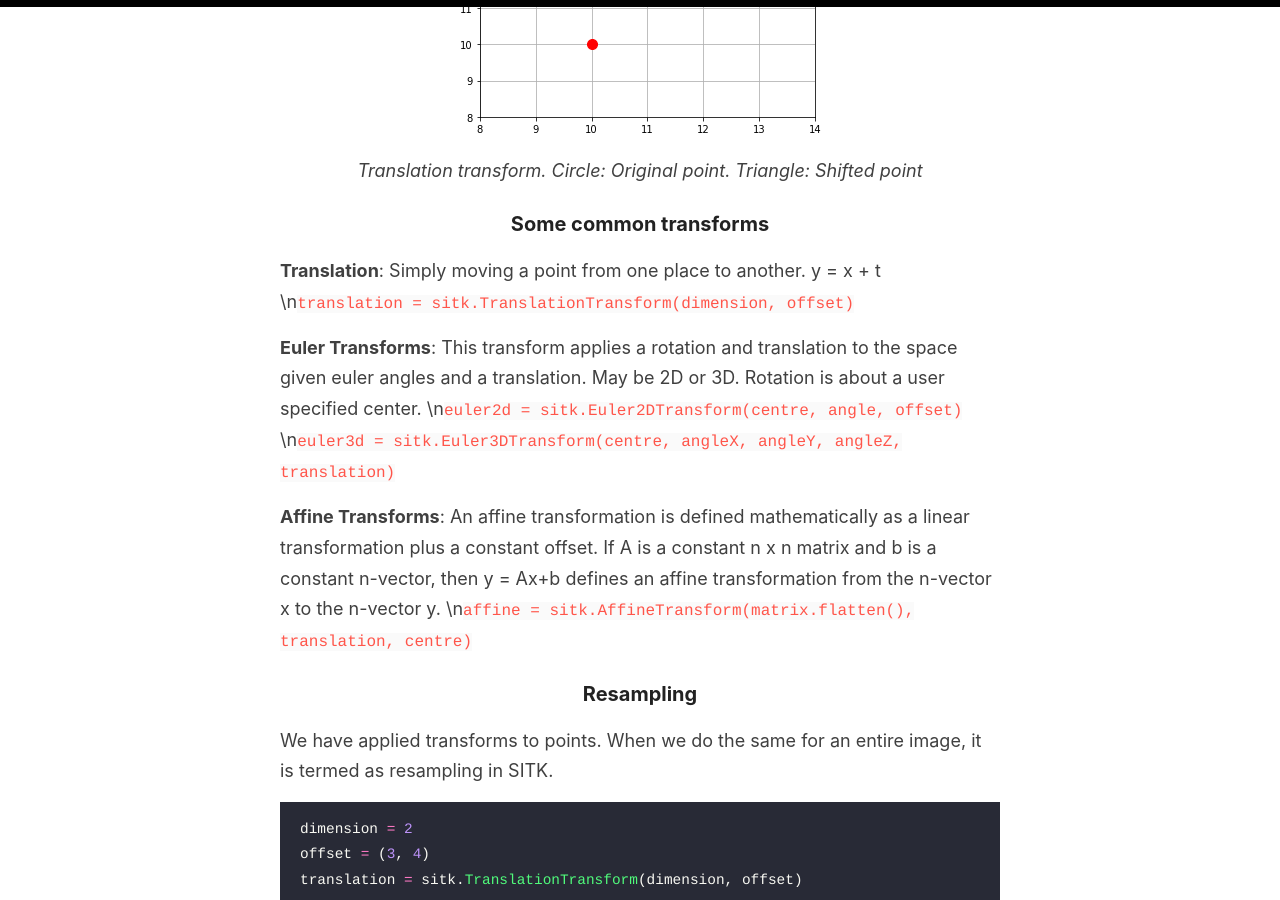
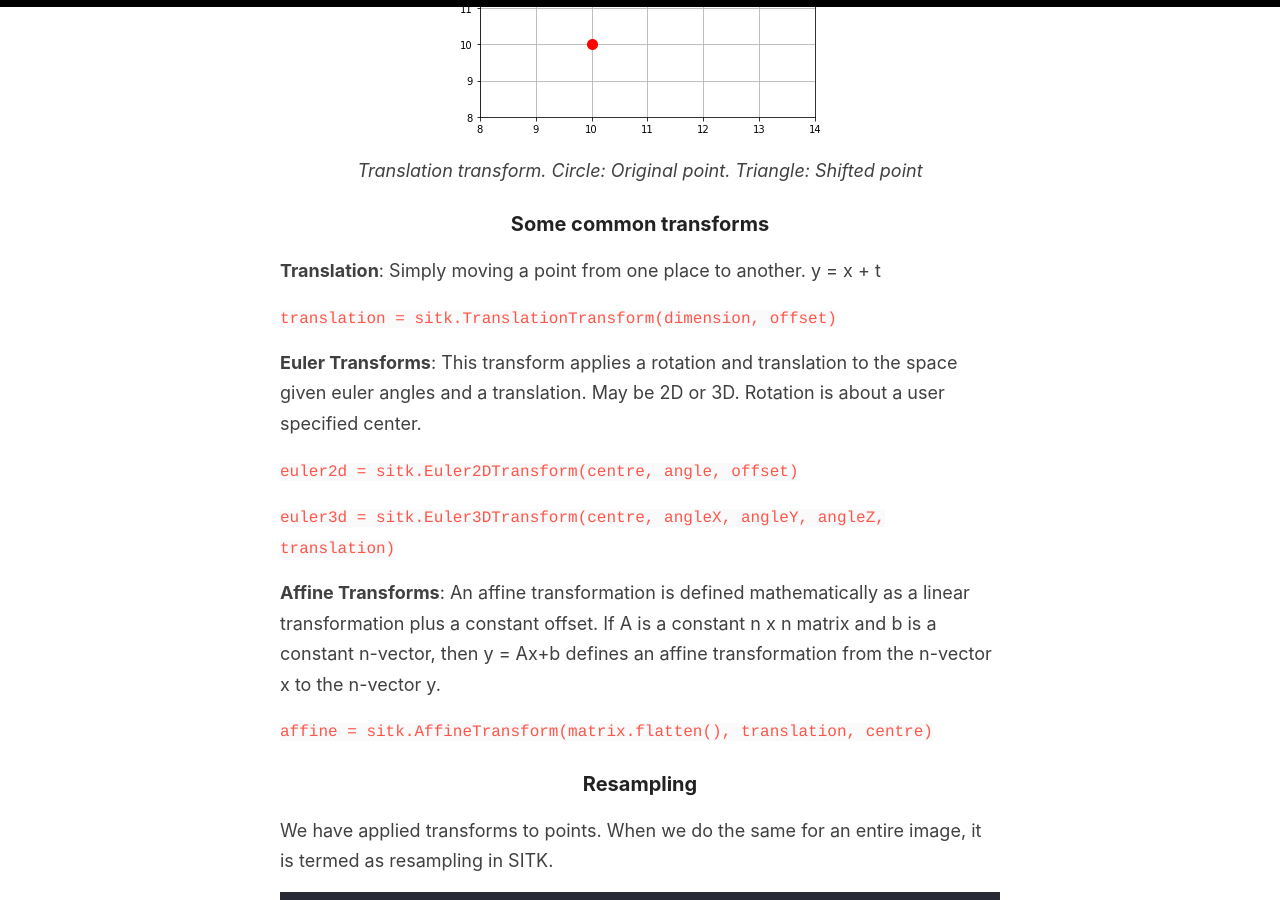
Before and after one commit to CodeSeeker99/codeseeker99.github.io, a Jekyll site: the page built from _posts/2021-02-16-Basics-of-SimpleITK.md, in a window 1280 px wide and 900 px high, scrolled down 5228 px. Built offline with Jekyll 4.4.1, drawn with Linux system fonts in a browser that asks for light colours; our own code applies the rules of GitHub Pages for plain Markdown files.

Commit message:
Update 2021-02-16-Basics-of-SimpleITK.md

````diff
--- a/_posts/2021-02-16-Basics-of-SimpleITK.md
+++ b/_posts/2021-02-16-Basics-of-SimpleITK.md
@@ -132,14 +132,18 @@ print('original point: {}\ntransformed point: {}\nback to original: {}'.format(p
 ### Some common transforms
 
 **Translation**: Simply moving a point from one place to another. y = x + t
-\n```translation = sitk.TranslationTransform(dimension, offset)```
+
+```translation = sitk.TranslationTransform(dimension, offset)```
 
 **Euler Transforms**: This transform applies a rotation and translation to the space given euler angles and a translation. May be 2D or 3D. Rotation is about a user specified center.
-\n```euler2d = sitk.Euler2DTransform(centre, angle, offset)```
-\n```euler3d = sitk.Euler3DTransform(centre, angleX, angleY, angleZ, translation)```
+
+```euler2d = sitk.Euler2DTransform(centre, angle, offset)```
+
+```euler3d = sitk.Euler3DTransform(centre, angleX, angleY, angleZ, translation)```
 
 **Affine Transforms**: An affine transformation is defined mathematically as a linear transformation plus a constant offset. If A is a constant n x n matrix and b is a constant n-vector, then y = Ax+b defines an affine transformation from the n-vector x to the n-vector y.
-\n```affine = sitk.AffineTransform(matrix.flatten(), translation, centre)```
+
+```affine = sitk.AffineTransform(matrix.flatten(), translation, centre)```
 
 
 ### Resampling
````
